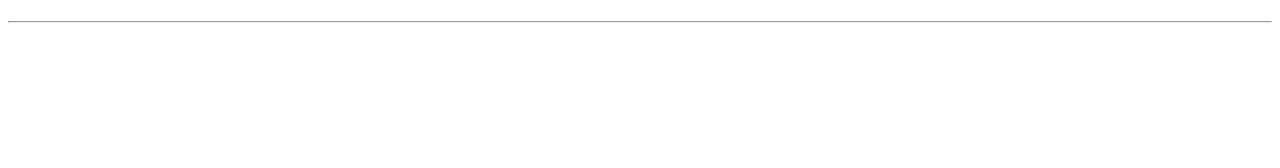
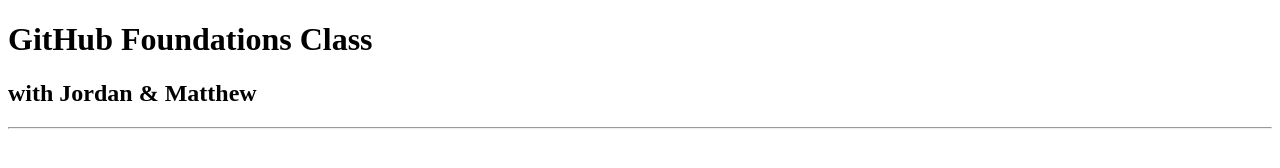
Before and after one commit to simanti/jordan, a plain HTML site: page index.html in a window 1280 px wide. Drawn offline with Linux system fonts and the light colour scheme.

Commit message:
Added major and minor titles

```diff
--- a/index.html
+++ b/index.html
@@ -1,11 +1,12 @@
 <!DOCTYPE html>
 <html>
 	<head>
+		<title>GitHub Foundations Class</title>
 	</head>
 
 	<body>
-		<h1></h1>
-		<h2></h2>
+		<h1>GitHub Foundations Class</h1>
+		<h2>with Jordan &amp; Matthew</h2>
 
 		<hr>
 
```
